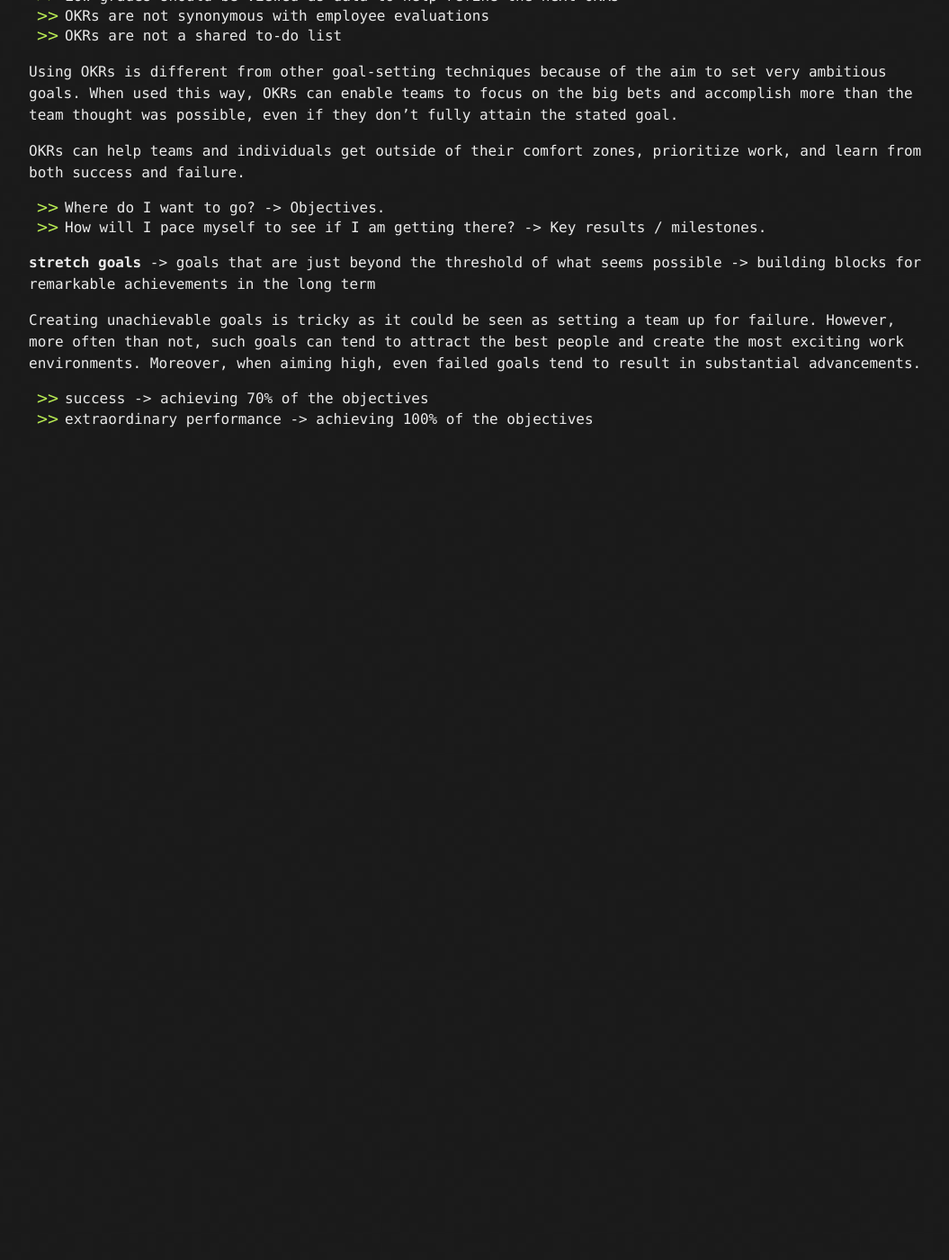
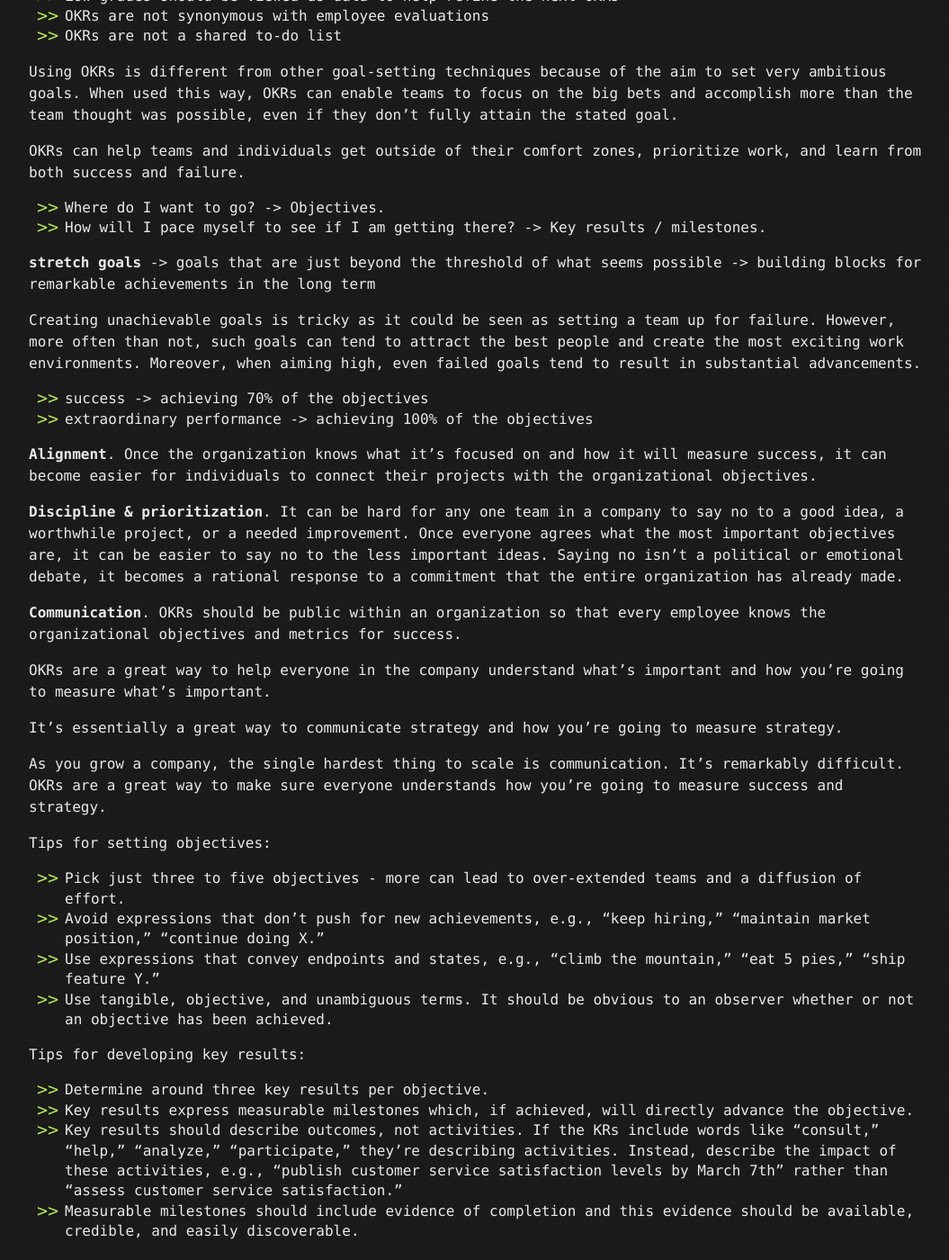
Before and after one commit to goodHunter27/serhatgiydiren.github.io, a Jekyll site: the page built from _posts/2020-01-11-goal-setting.md, in a window 1280 px wide and 1400 px high, scrolled down 758 px. Shown: the whole window at 90% size, without its empty margins (108-1163 px from the left). Built offline with Jekyll 4.4.1, drawn with Linux system fonts in a browser that asks for light colours; before the commit the page ends 1255 px from its top, so only the background shows below that.

Commit message:
Update 2020-01-11-goal-setting.md

```diff
--- a/_posts/2020-01-11-goal-setting.md
+++ b/_posts/2020-01-11-goal-setting.md
@@ -40,3 +40,27 @@ Creating unachievable goals is tricky as it could be seen as setting a team up f
 
 - success -> achieving 70% of the objectives
 - extraordinary performance -> achieving 100% of the objectives
+
+**Alignment**. Once the organization knows what it’s focused on and how it will measure success, it can become easier for individuals to connect their projects with the organizational objectives.
+
+**Discipline & prioritization**. It can be hard for any one team in a company to say no to a good idea, a worthwhile project, or a needed improvement. Once everyone agrees what the most important objectives are, it can be easier to say no to the less important ideas. Saying no isn’t a political or emotional debate, it becomes a rational response to a commitment that the entire organization has already made.
+
+**Communication**. OKRs should be public within an organization so that every employee knows the organizational objectives and metrics for success.
+
+OKRs are a great way to help everyone in the company understand what’s important and how you’re going to measure what’s important.
+
+It’s essentially a great way to communicate strategy and how you’re going to measure strategy.
+
+As you grow a company, the single hardest thing to scale is communication. It’s remarkably difficult. OKRs are a great way to make sure everyone understands how you’re going to measure success and strategy.
+
+Tips for setting objectives:
+- Pick just three to five objectives - more can lead to over-extended teams and a diffusion of effort.
+- Avoid expressions that don’t push for new achievements, e.g., "keep hiring," "maintain market position," "continue doing X."
+- Use expressions that convey endpoints and states, e.g., "climb the mountain," "eat 5 pies," "ship feature Y."
+- Use tangible, objective, and unambiguous terms. It should be obvious to an observer whether or not an objective has been achieved.
+
+Tips for developing key results:
+- Determine around three key results per objective.
+- Key results express measurable milestones which, if achieved, will directly advance the objective.
+- Key results should describe outcomes, not activities. If the KRs include words like "consult," "help," "analyze," "participate," they’re describing activities. Instead, describe the impact of these activities, e.g., "publish customer service satisfaction levels by March 7th" rather than "assess customer service satisfaction."
+- Measurable milestones should include evidence of completion and this evidence should be available, credible, and easily discoverable.
```
